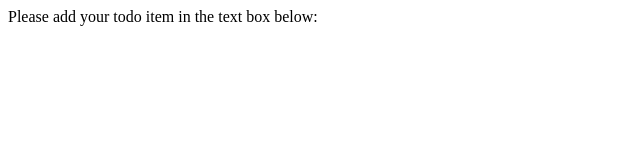
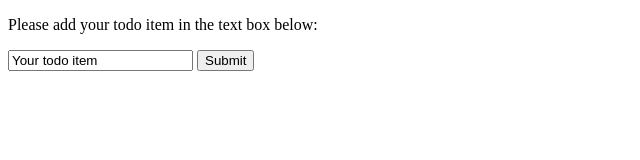
Before and after one commit to ITRecursion/doyourtodo, a plain HTML site: page index.html in a window 1280 px wide. Shown: the whole page, without its empty margins (0-640 px from the left). Drawn offline with Linux system fonts and the light colour scheme.

Commit message:
Added input types on first page

```diff
--- a/index.html
+++ b/index.html
@@ -4,6 +4,8 @@
         <title>Welcome!</title>
     </head>
     <body>
-        Please add your todo item in the text box below:
+        <p>Please add your todo item in the text box below:</p>
+        <input type ="text" , name="todoitem" value="Your todo item">
+        <input type ="submit">
     </body>
 </html>
```
